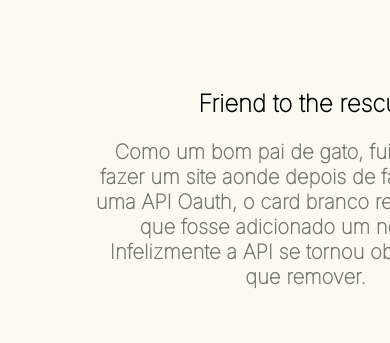
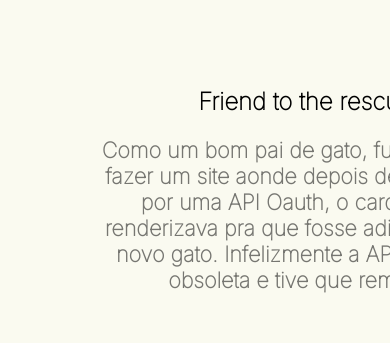
Before and after one commit to RamonFavero/ramonfavero.github.io, a React (Create React App) app: page / in a window 390 px wide. Shown: the part 4100-4443 px from the top of the page. Built offline with nearby package versions, Linux system fonts and the light colour scheme.

Commit message:
tried for a better responsive but didnt work

```diff
--- a/src/App.css
+++ b/src/App.css
@@ -460,7 +460,7 @@ color: #000000;
 .apresentation-corpo{
   min-width: 400px;
   margin-top: 5%;
-  font-size: 2.4vh;
+  font-size: 0.9em;
 }
 
 
--- a/src/components/Apresentation.jsx
+++ b/src/components/Apresentation.jsx
@@ -24,9 +24,7 @@ function Apresentation(props) {
         useEffect(() => {
           function handleScroll() {
             setScrollY(window.scrollY);
-
           }
-
           window.addEventListener("scroll", handleScroll);
 
           return () => {
@@ -38,8 +36,8 @@ if (scrollY>userWindow) {
 
     if (booleanArray[count]===undefined) {
         setCount(count+1)
-        setUserWindow(userWindow+600)
-        setBooleanArray(prevArray => [...prevArray, true]);
+        setUserWindow(userWindow+650)
+       setBooleanArray(prevArray => [...prevArray, true]);
     }
 
 }
--- a/src/components/Bodyapresentation.jsx
+++ b/src/components/Bodyapresentation.jsx
@@ -1,17 +1,24 @@
-import React, { useState } from "react";
+import React, { useState,useEffect } from "react";
 import bodyapresentationcontent from './contents/bodyapresentationcontent';
 
 function Bodyapresentation({language}) {
 
    const [state,setState] = useState(false);
-   const changevalueonScroll=()=>{
 
+   useEffect(() => {
+
+  const changevalueonScroll=()=>{
    const scrollValue=document.documentElement.scrollTop;
    if (scrollValue>100) {
       setState(true)
    }
 }
-window.addEventListener('scroll',changevalueonScroll)
+if (!state) {
+   window.addEventListener('scroll',changevalueonScroll)
+}
+
+}, );
+
 
 
     return (
--- a/src/components/Bodycertificate.jsx
+++ b/src/components/Bodycertificate.jsx
@@ -1,19 +1,22 @@
-import React, { useState } from "react";
+import React, { useState,useEffect } from "react";
 import bodycertificatecontent from './contents/bodycertificatecontent';
 
 
 function Bodycertificate({language}) {
 
   const [state,setState] = useState(false);
+
+  useEffect(() => {
   const changevalueonScroll=()=>{
-
   const scrollValue=document.documentElement.scrollTop;
   if (scrollValue>1843) {
-
      setState(true)
   }
 }
-window.addEventListener('scroll',changevalueonScroll)
+if (!state) {
+  window.addEventListener('scroll',changevalueonScroll)
+}
+}, );
 
     return (
         <div className='app-aboutme'>
--- a/src/components/Bodytecnology.jsx
+++ b/src/components/Bodytecnology.jsx
@@ -1,21 +1,23 @@
-import React, { useState } from "react";
+import React, { useState,useEffect } from "react";
 import img from "../img/WhatsApp Image 2023-03-09 at 22.28.17.jpeg";
 import tecnologycontent from "./contents/tecnologycontent";
 
 function Bodytec({language}) {
 
   const [state,setState] = useState(false);
+
+  useEffect(() => {
   const changevalueonScroll=()=>{
-
     const scrollValue=document.documentElement.scrollTop;
     if (scrollValue>1100) {
-
        setState(true)
     }
   }
+  if (!state) {
     window.addEventListener('scroll',changevalueonScroll)
+ }
 
-
+ }, );
     return (
         <div className='app-aboutme '>
         <div className="app-tec-descri2">
--- a/src/components/contents/apresentationcontententEN.js
+++ b/src/components/contents/apresentationcontententEN.js
@@ -45,7 +45,7 @@ img:"https://github.com/RamonFavero/ramonportfolio/blob/main/src/img/spotflix.pn
 corpo:"First time using Typescript without help and extracting data from an open API. ",
 repositorio:"https://github.com/RamonFavero/spotflix",
 projeto:"https://ramonfavero.github.io/spotflix/",
-buttonPTEN:"PÁGINA"
+buttonPTEN:"PAGE"
     },
     ]
 
```
Lines whose indentation alone changed are shown as unchanged.
